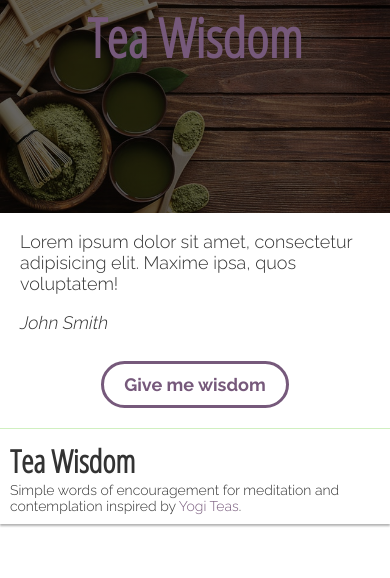
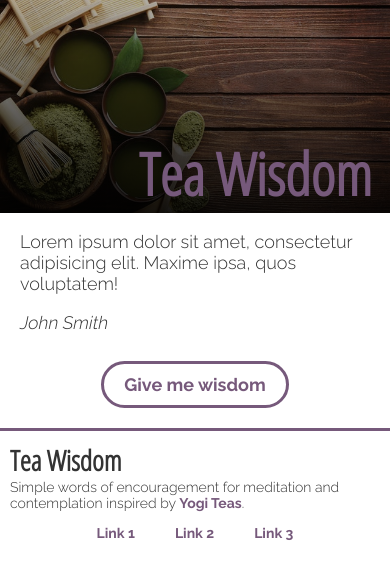
Before and after one commit to joshottey/TeaWisdom, a plain HTML site: page index.html in a window 390 px wide. Drawn offline with Linux system fonts and the light colour scheme.

Commit message:
Add media queries, add footer links, style header and button

```diff
--- a/index.html
+++ b/index.html
@@ -24,6 +24,11 @@
   <footer>
     <h3>Tea Wisdom</h3>
     <p>Simple words of encouragement for meditation and contemplation inspired by <a href="https://www.yogiproducts.com" target="_blank" title="Yogi Tea">Yogi Teas</a>.</p>
+    <ul>
+      <li><a href="#">Link 1</a></li>
+      <li><a href="#">Link 2</a></li>
+      <li><a href="#">Link 3</a></li>
+    </ul>
   </footer>
 
 </body>
--- a/sass/styles.sass
+++ b/sass/styles.sass
@@ -7,7 +7,11 @@ body
   font-weight: 300
   color: #333
   max-width: 700px
-  box-shadow: 0 2px 2px rgba(0,0,0,0.3)
+
+@media screen and (min-width: 700px)
+  body
+    margin-top: 20px
+    box-shadow: 0 2px 2px rgba(0,0,0,0.3)
 
 h1, h2, h3
   margin: 0
@@ -21,16 +25,21 @@ a:hover
   color: #56415a
 
 header
+  display: flex
+  align-items: flex-end
+  justify-content: flex-end
   text-align: center
   min-height: 213px
   background-color: #d0f0c0
   width: 100%
-  background-image: linear-gradient(rgba(0,0,0,0.6),rgba(0,0,0,0.6)), url("../assets/img/tea1.jpeg")
+  background-image: linear-gradient(180deg,rgba(0,0,0,0.3),rgba(0,0,0,0.9)), url("../assets/img/tea1.jpeg")
   background-repeat: no-repeat
   background-size: cover
   background-position: center
   h1
-    font-size: 3em
+    margin-right: 18px
+    display: inline-block
+    font-size: 3.25em
     color: #76597b
 
 main
@@ -47,14 +56,26 @@ main
     border-radius: 50px
     transition: 0.3s
   .btn:hover
-    border-color: #56415a
+    background-color: #56415a
+    color: #fff
 
 footer
   font-size: 14px
   margin-top: 20px
-  border-top: 1px solid #d0f0c0
+  border-top: 3px solid #76597b
   padding: 10px
   h3
-    font-size: 2.25em
+    font-size: 2em
   p
     margin: 0
+  a
+    font-weight: bold
+  ul
+    display: flex
+    flex-wrap: wrap
+    align-items: center
+    justify-content: center
+    list-style-type: none
+    padding: 0
+    li
+      padding: 0 20px
```
Also changed, not shown: css/styles.css, 1 other file.
